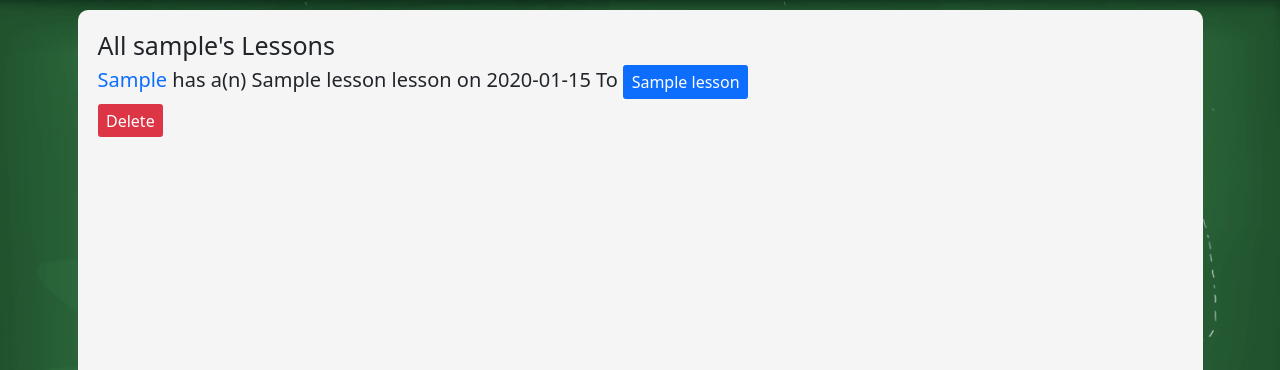
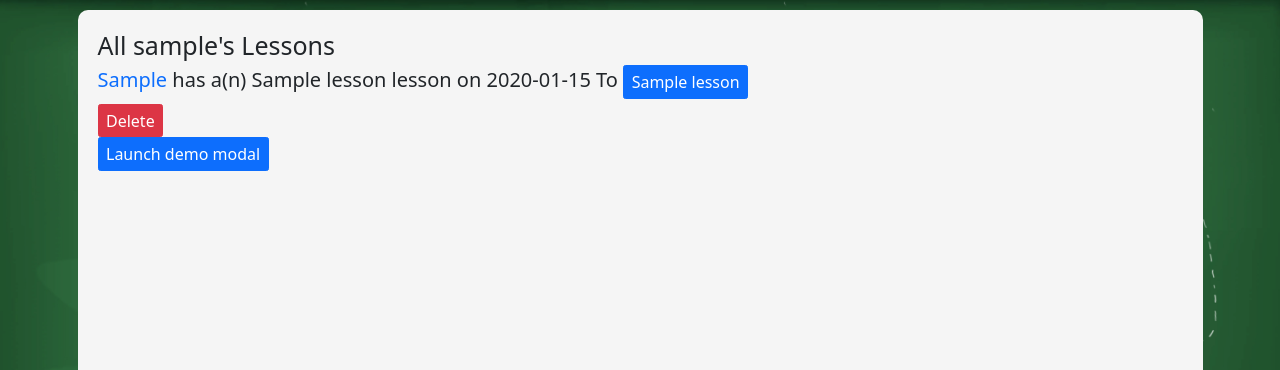
Before and after one commit to LukeSchaffel/lesson-planner, a Flask app: a page that uses myapp/templates/lessons.html in a window 1280 px wide. Shown: the part 61-431 px from the top of the page. Run offline with Flask 2, Linux system fonts and the light colour scheme; a user stored in the database is signed in; tables that the repository leaves empty hold one stand-in row (values such as "Sample post"); some web fonts are replaced.

Commit message:
modal to lessons

```diff
--- a/myapp/static/css/main.css
+++ b/myapp/static/css/main.css
@@ -68,3 +68,7 @@ main{
 a {
   text-decoration: none;
 }
+
+#modal-p{
+  font-size: 2rem;
+}
--- a/myapp/templates/lessons.html
+++ b/myapp/templates/lessons.html
@@ -7,7 +7,6 @@
 
     <div>
       {% for lesson in lessons.items %}
-
       <h2>
         <a href="http://{{url_for('lessons.lesson', lesson_id=lesson.id)}}">
           {{lesson.student}}
@@ -21,6 +20,34 @@
           <form action="{{ url_for('lessons.delete_lesson', lesson_id=lesson.id) }}" method="POST">
             <input class="btn btn-danger" type="submit" value="Delete">
           </form>
+          <!-- Button trigger modal -->
+          <button type="button" class="btn btn-primary" data-bs-toggle="modal" data-bs-target="#exampleModal">
+            Launch demo modal
+          </button>
+
+          <!-- Modal -->
+          <div class="modal fade" id="exampleModal" tabindex="-1" aria-labelledby="exampleModalLabel" aria-hidden="true">
+            <div class="modal-dialog">
+              <div class="modal-content">
+                <div class="modal-header">
+                  <h1 class="modal-title" id="exampleModalLabel">{{lesson.student}}'s {{lesson.subject}} Lesson.</h1>
+                  <button type="button" class="btn-close" data-bs-dismiss="modal" aria-label="Close"></button>
+                </div>
+                <div class="modal-body">
+                  <h1>{{lesson.title}}</h1>
+                  _________________________
+                  <h2>When:    {{lesson.lessonDate}}</h2>
+                  <p id="modal-p">
+                    {{lesson.content}}
+                  </p>
+                </div>
+                <div class="modal-footer">
+                  <button type="button" class="btn btn-secondary" data-bs-dismiss="modal">Close</button>
+                  <button type="button" class="btn btn-primary">Save changes</button>
+                </div>
+              </div>
+            </div>
+          </div>
         </div>
       </div>
       {% endfor %}
```
